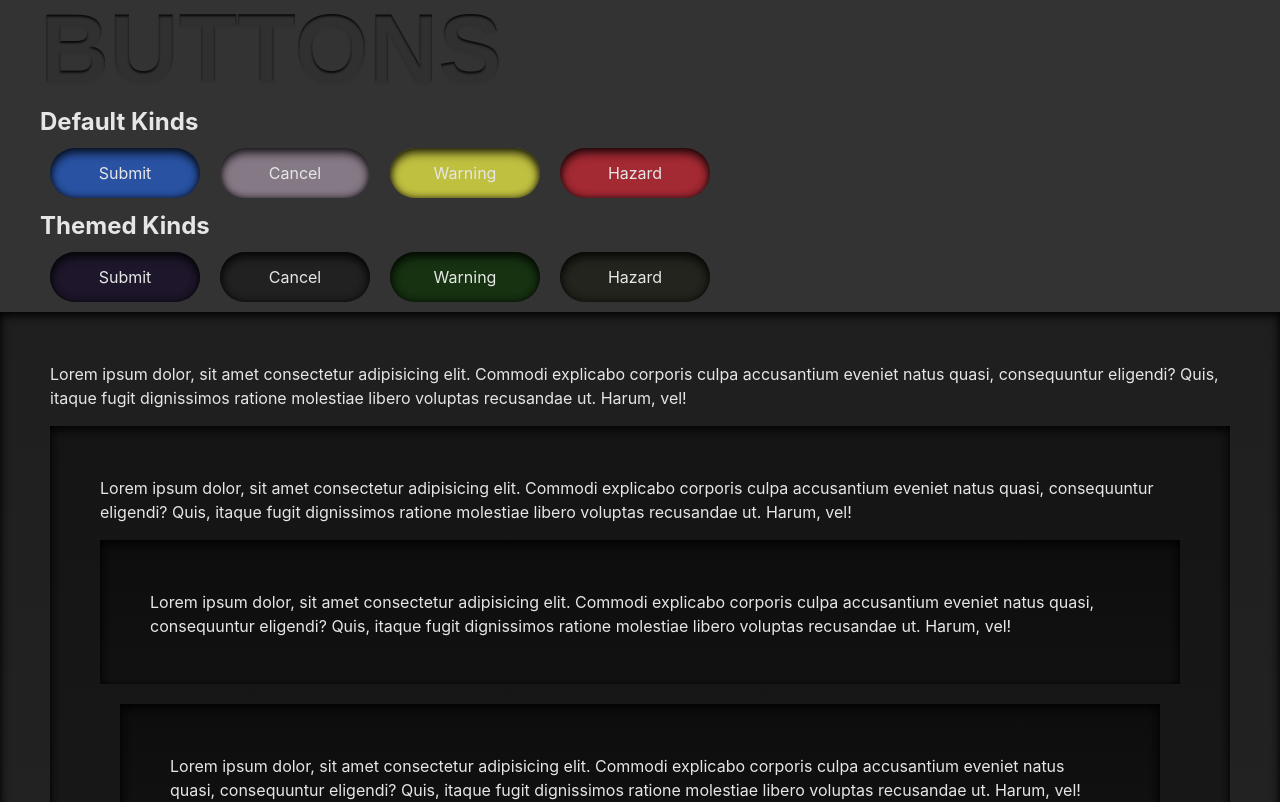
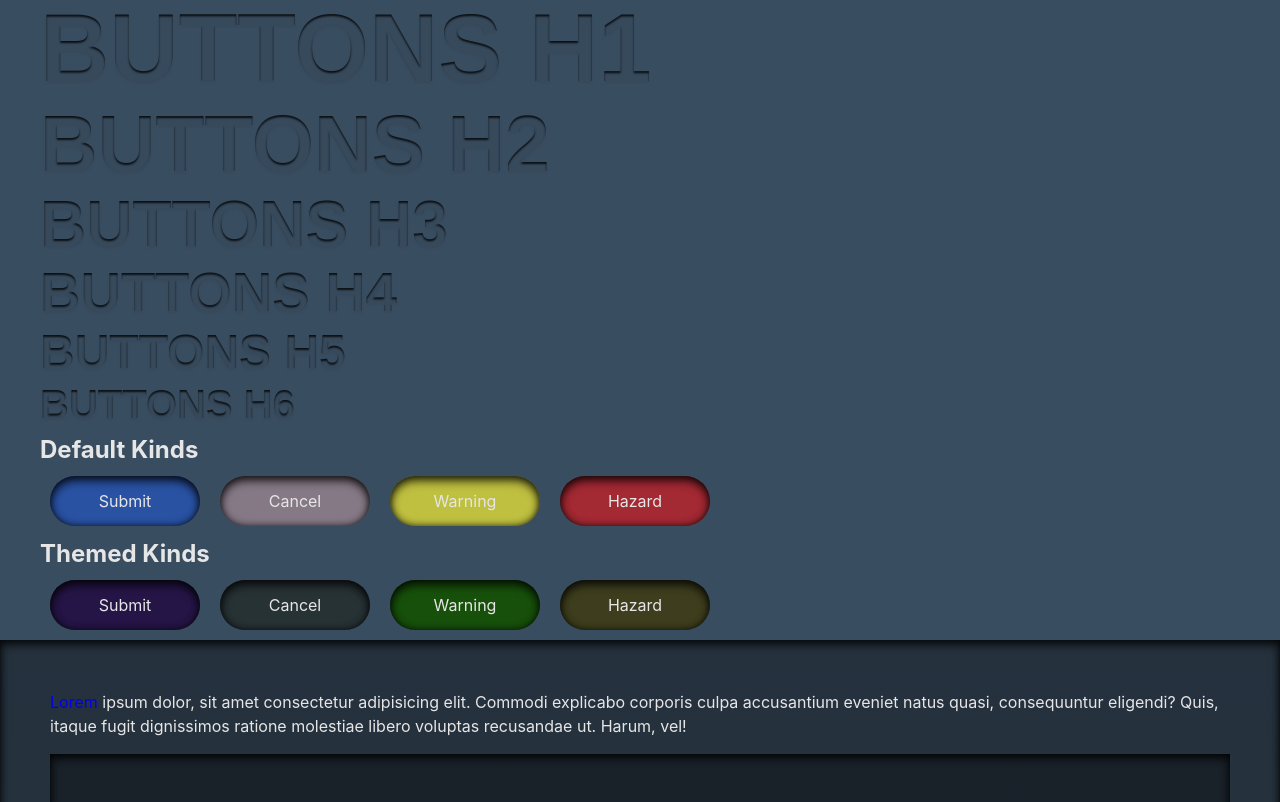
Before and after one commit to plurid/carved-ui, a React (Create React App) app: page / in a window 1280 px wide. Shown: the top 802 px of the page. Built offline with nearby package versions, Linux system fonts and the light colour scheme.

Commit message:
dev: typography CarvedHeadings

```diff
--- a/src/examples/App.tsx
+++ b/src/examples/App.tsx
@@ -20,7 +20,14 @@ import {
 
     CarvedButton,
     CarvedCard,
+
     CarvedH1,
+    CarvedH2,
+    CarvedH3,
+    CarvedH4,
+    CarvedH5,
+    CarvedH6,
+
     CarvedHR,
     CarvedInput,
     CarvedSelector,
@@ -37,11 +44,26 @@ class App extends Component {
     render() {
         return (
             <CarvedApp
-                theme="dusk"
+                theme="ponton"
             >
                 <CarvedPolje>
-                    <CarvedH1 text="Buttons">
+                    <CarvedH1 text="Buttons H1">
                     </CarvedH1>
+
+                    <CarvedH2 text="Buttons H2">
+                    </CarvedH2>
+
+                    <CarvedH3 text="Buttons H3">
+                    </CarvedH3>
+
+                    <CarvedH4 text="Buttons H4">
+                    </CarvedH4>
+
+                    <CarvedH5 text="Buttons H5">
+                    </CarvedH5>
+
+                    <CarvedH6 text="Buttons H6">
+                    </CarvedH6>
 
                     <h2>Default Kinds</h2>
                     <CarvedButton
@@ -85,7 +107,7 @@ class App extends Component {
 
                 <CarvedKarst>
                     <CarvedPolje>
-                        <p>Lorem ipsum dolor, sit amet consectetur adipisicing elit. Commodi explicabo corporis culpa accusantium eveniet natus quasi, consequuntur eligendi? Quis, itaque fugit dignissimos ratione molestiae libero voluptas recusandae ut. Harum, vel!</p>
+                        <p><a href="#">Lorem</a> ipsum dolor, sit amet consectetur adipisicing elit. Commodi explicabo corporis culpa accusantium eveniet natus quasi, consequuntur eligendi? Quis, itaque fugit dignissimos ratione molestiae libero voluptas recusandae ut. Harum, vel!</p>
                     </CarvedPolje>
                     <CarvedKarst>
                         <p>Lorem ipsum dolor, sit amet consectetur adipisicing elit. Commodi explicabo corporis culpa accusantium eveniet natus quasi, consequuntur eligendi? Quis, itaque fugit dignissimos ratione molestiae libero voluptas recusandae ut. Harum, vel!</p>
--- a/src/lib/components/app/CarvedApp/index.tsx
+++ b/src/lib/components/app/CarvedApp/index.tsx
@@ -7,7 +7,8 @@ import { createDefaultThemes, getTheme, ThemeLevel, Themes, Theme } from '../../
 
 export const ThemeContext = React.createContext({});
 
-const Div = styled.div``;
+const Div = styled.div`
+`;
 
 
 interface CarvedAppProperties {
--- a/src/lib/components/typography/CarvedH1/index.tsx
+++ b/src/lib/components/typography/CarvedH1/index.tsx
@@ -28,7 +28,7 @@ const H1 = styled.h1`
     }
 
     @media (max-width: 800px) {
-        font-size: 4rem;
+        font-size: 3.5rem;
     }
 `;
 
--- a/src/lib/components/typography/CarvedH3/index.tsx
+++ b/src/lib/components/typography/CarvedH3/index.tsx
@@ -7,7 +7,7 @@ import { ThemeContext } from '../../app/CarvedApp';
 const H3 = styled.h3`
     text-transform: uppercase;
     font-family: sans-serif;
-    font-size: 5rem;
+    font-size: 4rem;
     word-break: break-all;
     background-color: hsla(0, 0%, 0%, 0.8);
     -webkit-background-clip: text;
@@ -24,11 +24,11 @@ const H3 = styled.h3`
     }
 
     @media (max-width: 1200px) {
-        font-size: 4rem;
+        font-size: 3rem;
     }
 
     @media (max-width: 800px) {
-        font-size: 3rem;
+        font-size: 2rem;
     }
 `;
 
--- a/src/lib/components/typography/CarvedH4/index.tsx
+++ b/src/lib/components/typography/CarvedH4/index.tsx
@@ -7,7 +7,7 @@ import { ThemeContext } from '../../app/CarvedApp';
 const H4 = styled.h4`
     text-transform: uppercase;
     font-family: sans-serif;
-    font-size: 5rem;
+    font-size: 3.5rem;
     word-break: break-all;
     background-color: hsla(0, 0%, 0%, 0.8);
     -webkit-background-clip: text;
@@ -24,11 +24,11 @@ const H4 = styled.h4`
     }
 
     @media (max-width: 1200px) {
-        font-size: 4rem;
+        font-size: 2.7rem;
     }
 
     @media (max-width: 800px) {
-        font-size: 3rem;
+        font-size: 1.7rem;
     }
 `;
 
--- a/src/lib/components/typography/CarvedH5/index.tsx
+++ b/src/lib/components/typography/CarvedH5/index.tsx
@@ -7,7 +7,7 @@ import { ThemeContext } from '../../app/CarvedApp';
 const H5 = styled.h5`
     text-transform: uppercase;
     font-family: sans-serif;
-    font-size: 5rem;
+    font-size: 3rem;
     word-break: break-all;
     background-color: hsla(0, 0%, 0%, 0.8);
     -webkit-background-clip: text;
@@ -24,11 +24,11 @@ const H5 = styled.h5`
     }
 
     @media (max-width: 1200px) {
-        font-size: 4rem;
+        font-size: 2.5rem;
     }
 
     @media (max-width: 800px) {
-        font-size: 3rem;
+        font-size: 1.5rem;
     }
 `;
 
--- a/src/lib/components/typography/CarvedH6/index.tsx
+++ b/src/lib/components/typography/CarvedH6/index.tsx
@@ -7,7 +7,7 @@ import { ThemeContext } from '../../app/CarvedApp';
 const H6 = styled.h6`
     text-transform: uppercase;
     font-family: sans-serif;
-    font-size: 5rem;
+    font-size: 2.5rem;
     word-break: break-all;
     background-color: hsla(0, 0%, 0%, 0.8);
     -webkit-background-clip: text;
@@ -24,11 +24,11 @@ const H6 = styled.h6`
     }
 
     @media (max-width: 1200px) {
-        font-size: 4rem;
+        font-size: 2.25rem;
     }
 
     @media (max-width: 800px) {
-        font-size: 3rem;
+        font-size: 1.25rem;
     }
 `;
 
```
